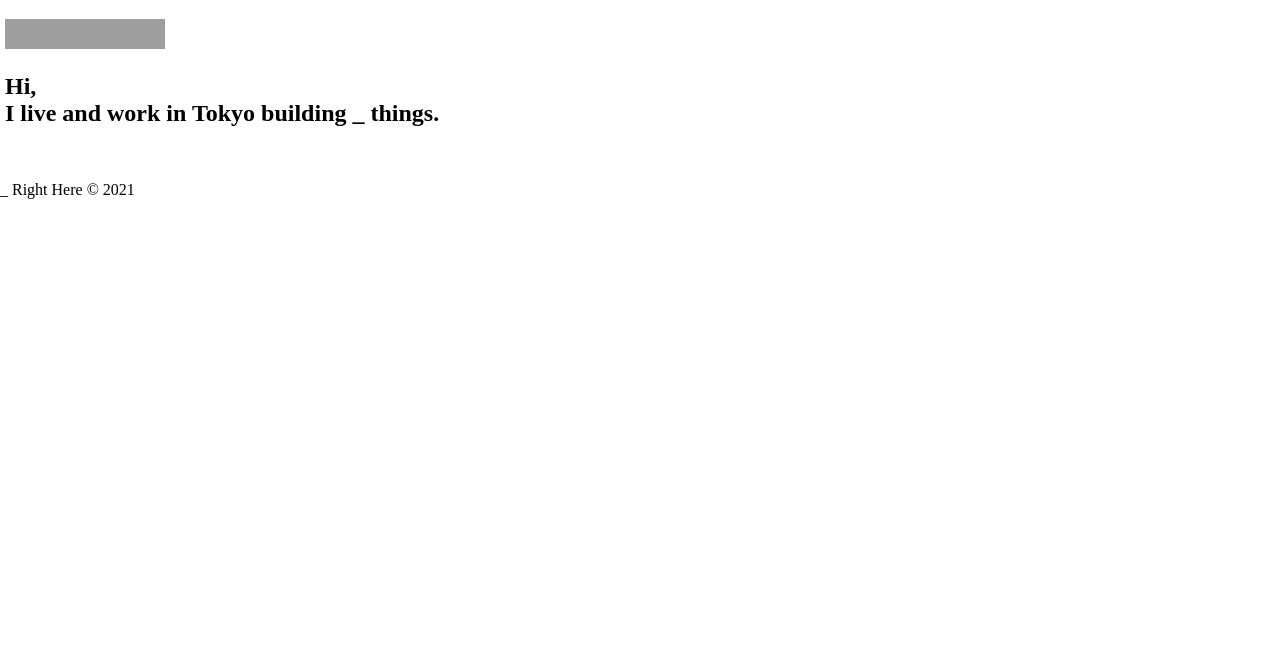
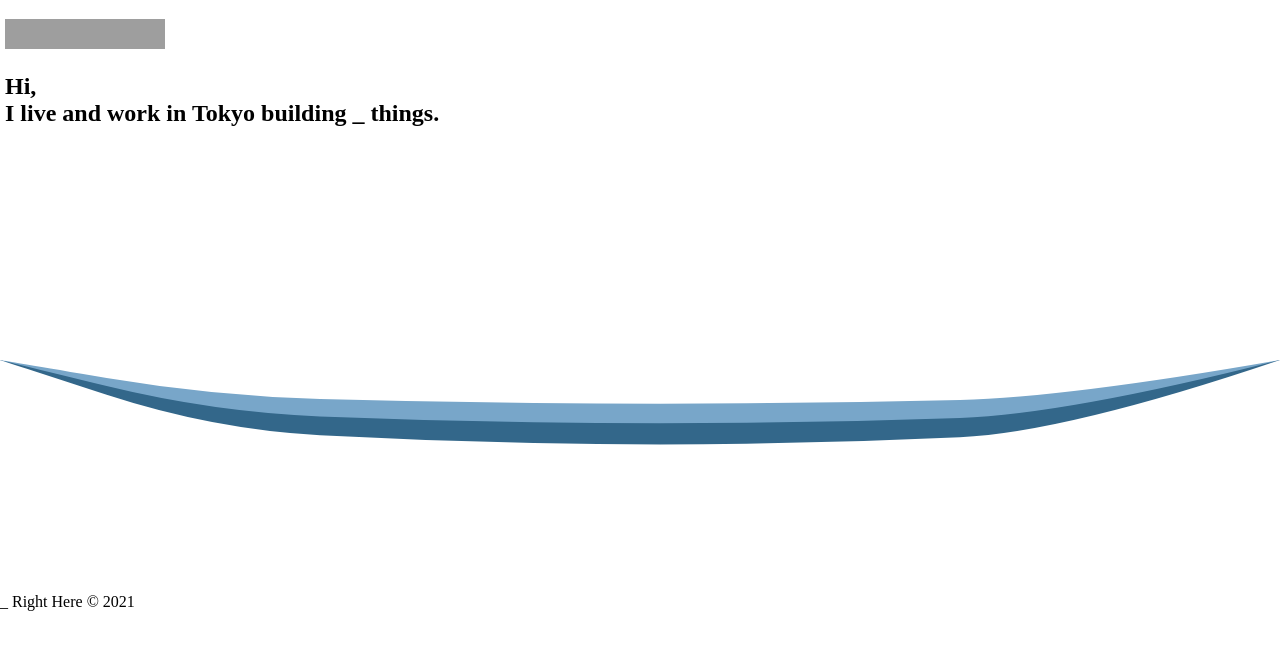
Before and after one commit to dominic-righthere/dominic-righthere.github.io, a Gatsby site: page / in a window 1280 px wide. Shown: the part 61-710 px from the top of the page. Built offline with nearby package versions, Linux system fonts and the light colour scheme; Gatsby itself is replaced by a stand-in of ours; grey boxes are pictures that could not be loaded.

Commit message:
clean up after publish

```diff
--- a/src/pages/index.js
+++ b/src/pages/index.js
@@ -5,14 +5,15 @@ import "../components/style.css"
 
 const Index = () => {
 
-  // https://spectrum.chat/gatsby-js/general/referenceerror-document-is-not-defined~acb809fd-261a-48f5-9a04-bdb92fb80a5d
-  const [width, setWidth] = React.useState(typeof document !== `undefined` ? document.getElementById('portal') : null);
+
+  const [width, setWidth] = React.useState(500);
 
   const handleWindowResize = () => {
     setWidth(document.body.clientWidth);
   }
 
   React.useEffect(() => {
+    handleWindowResize();
     window.addEventListener("resize", handleWindowResize);
     return () => window.removeEventListener("resize", handleWindowResize);
   }, []);
```
